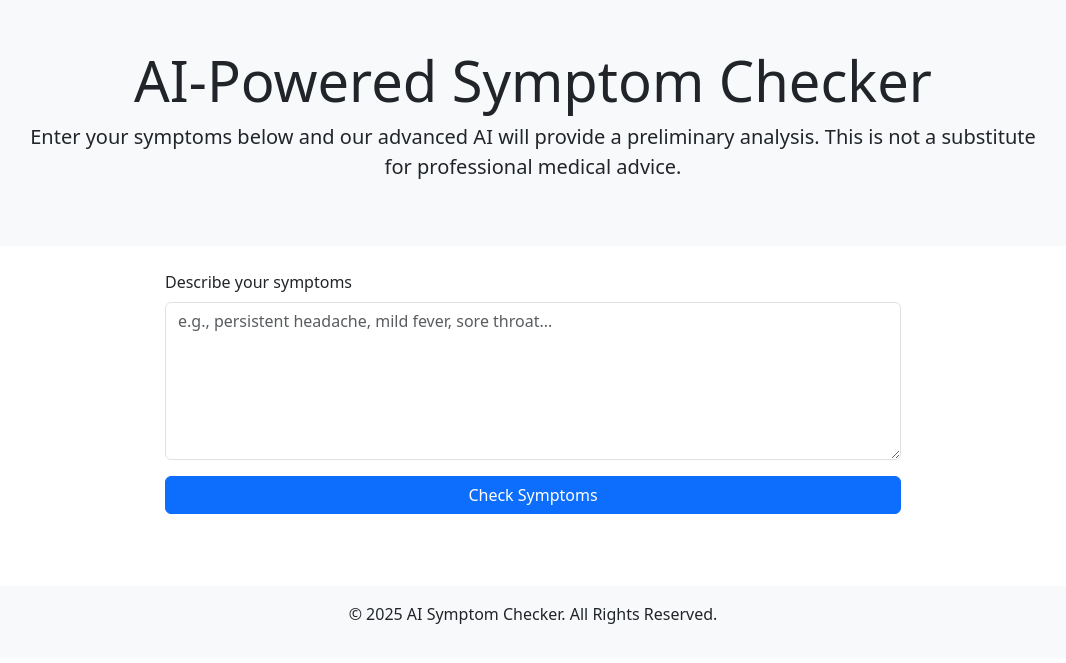
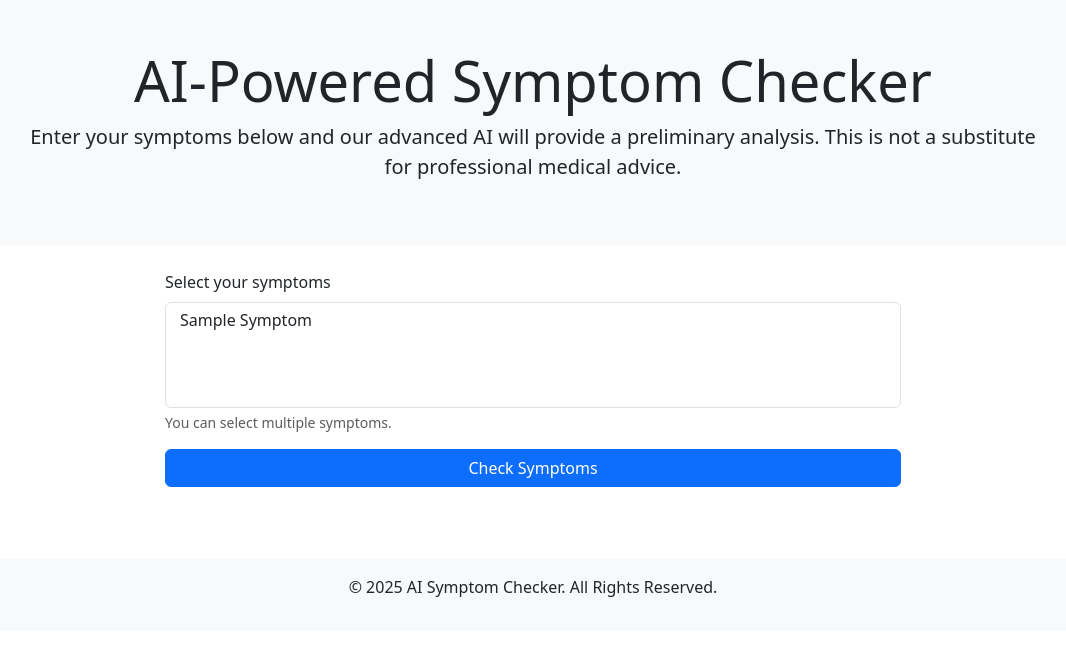
Before and after one commit to Zuhaib-01/AIHealthCheck, a Flask app: template templates/index.html in a window 1280 px wide. Shown: the part 81-744 px from the top of the page, without its empty margins (107-1173 px from the left). Run offline with Flask 3, Linux system fonts and the light colour scheme; the template is opened without the code that fills it: most values are stand-ins (such as "Sample title", 1, 10 or a date in 2020).

Commit message:
Update index.html
Frontend: Created the Dropdown in index.html

```diff
--- a/templates/index.html
+++ b/templates/index.html
@@ -12,8 +12,13 @@
     <div class="col-md-8">
         <form id="symptom-form">
             <div class="mb-3">
-                <label for="symptoms" class="form-label">Describe your symptoms</label>
-                <textarea class="form-control" id="symptoms" rows="6" placeholder="e.g., persistent headache, mild fever, sore throat..."></textarea>
+                <label for="symptoms" class="form-label">Select your symptoms</label>
+                <select class="form-select" id="symptoms" name="symptoms" multiple>
+                    {% for symptom in symptoms %}
+                        <option value="{{ symptom }}">{{ symptom.replace('_', ' ') | title }}</option>
+                    {% endfor %}
+                </select>
+                <div class="form-text">You can select multiple symptoms.</div>
             </div>
             <button type="submit" class="btn btn-primary w-100">Check Symptoms</button>
         </form>
```
